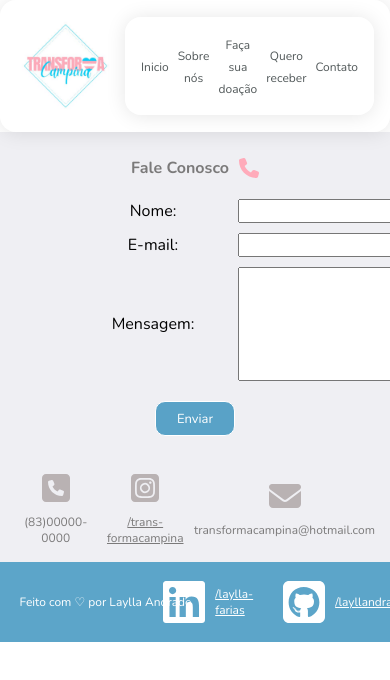
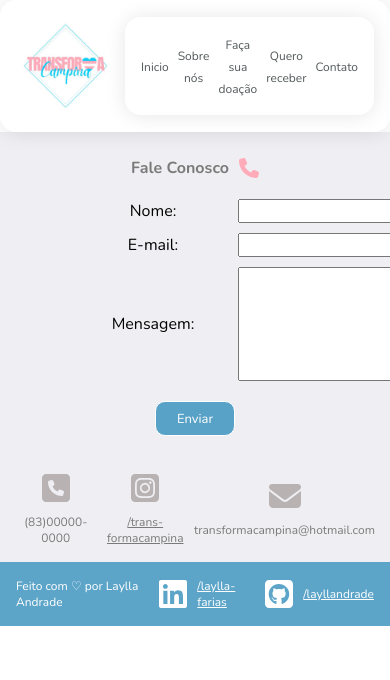
Before and after one commit to layllandrade/projeto-final-reprograma, a React (Vite) app: page /contato in a window 390 px wide. Shown: the top 680 px of the page. Built offline with nearby package versions, Linux system fonts and the light colour scheme.

Commit message:
Alterações na responsividade

```diff
--- a/src/components/Footer.jsx
+++ b/src/components/Footer.jsx
@@ -12,11 +12,11 @@ export function Footer() {
         </div>
         <div className={styles.footerIconsContainer}>
           <div className={styles.footerIcons}>
-            <FontAwesomeIcon icon={faLinkedin} size="3x" color="white" />
+            <FontAwesomeIcon className={styles.fa} icon={faLinkedin} size="3x" color="white" />
             <a className={styles.footerIconsLink} href="https://www.linkedin.com/in/laylla-farias/">/laylla-farias</a>
           </div>
           <div className={styles.footerIcons}>
-            <FontAwesomeIcon icon={faGithubSquare} size="3x" color="white"/>
+            <FontAwesomeIcon className={styles.fa} icon={faGithubSquare} size="3x" color="white"/>
             <a className={styles.footerIconsLink} href="https://github.com/layllandrade">/layllandrade</a>
           </div>
         </div>
--- a/src/pages/Inicio.jsx
+++ b/src/pages/Inicio.jsx
@@ -16,7 +16,7 @@ export function Inicio() {
       </div>
       <div>
         <h2 className={styles.titulo}>Assista ao Documentario: "Liberdade: A coragem de ser quem você é "</h2>
-        <iframe width="600" height="400" src="https://www.youtube.com/embed/_QlnZvI6e7w" title="YouTube video player" frameborder="0" allow="accelerometer; autoplay; clipboard-write; encrypted-media; gyroscope; picture-in-picture" allowfullscreen className={styles.video}></iframe>
+        <iframe className={styles.video} src="https://www.youtube.com/embed/_QlnZvI6e7w" title="YouTube video player" frameBorder="0" allow="accelerometer; autoplay; clipboard-write; encrypted-media; gyroscope; picture-in-picture" allowFullScreen></iframe>
       </div>
       <h3 className={styles.titulo}> Confira no mapa nossos pontos de coleta:</h3>
       <div className={styles.mapContainer}>
--- a/src/styles/components/footer.module.css
+++ b/src/styles/components/footer.module.css
@@ -34,13 +34,20 @@
     .footerContainer {
         padding: 1rem;
     }
+
     .footerText {
         font-size: 12px;
     }
-    .fa-3x {
+
+    .fa {
         font-size: 2em;
     }
+
     .footerIconsLink {
         font-size: 12px;
     }
+
+    .footerTextContainer {
+      width: 45%;
+    }
 }
--- a/src/styles/pages/inicio.module.css
+++ b/src/styles/pages/inicio.module.css
@@ -21,9 +21,19 @@
     padding: 30px;
 }
 
+.video {
+    width:600px;
+    height:400px;
+}
+
 @media screen and (max-width: 480px) {
     .titulo {
         padding: 13px;
         font-size: 15px;
     }
+
+    .video {
+        width:400px;
+        height:300px;
+    }
 }
```
